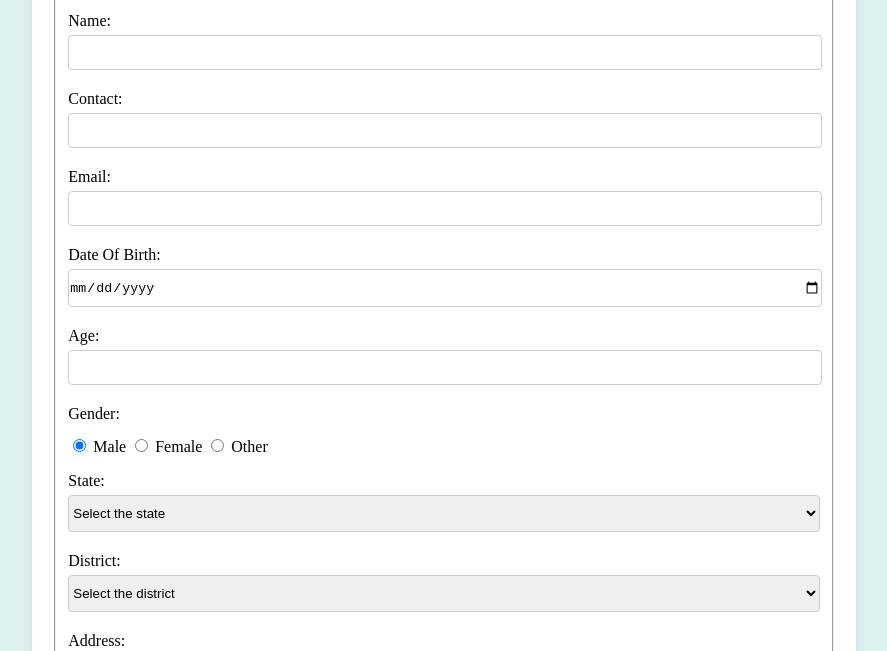
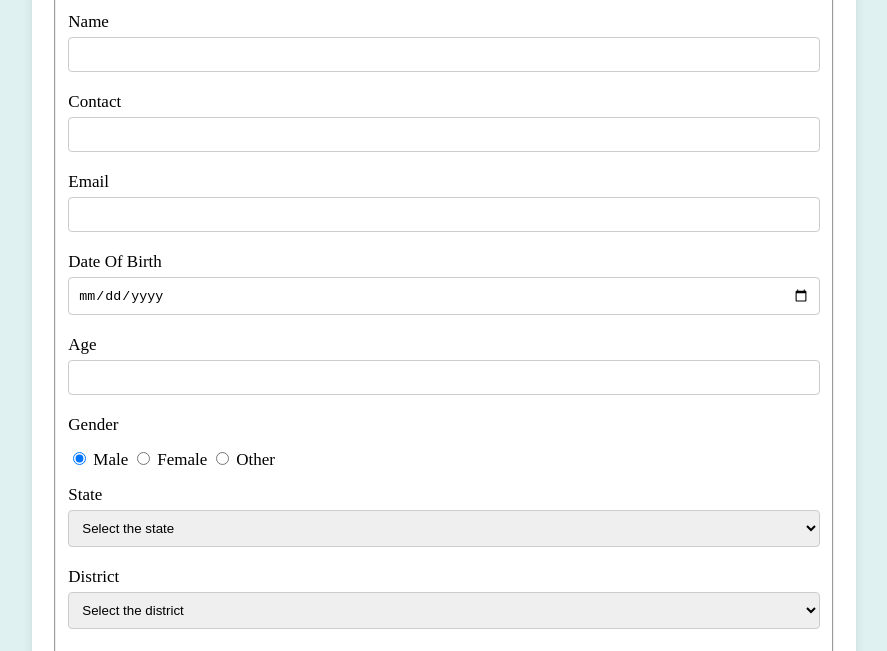
Before and after one commit to viscousCoder/Form, a plain HTML site: page index.html in a window 1280 px wide. Shown: the part 149-800 px from the top of the page, without its empty margins (196-1083 px from the left). Drawn offline with Linux system fonts and the light colour scheme.

Commit message:
Adding padding

```diff
--- a/index.html
+++ b/index.html
@@ -19,19 +19,19 @@
             <fieldset>
                 <legend>User Form</legend>
                 <form id="userForm">
-                    <label for="username">Name:</label>
+                    <label for="username">Name</label>
                     <input type="text" id="username" name="username">
                     <span class="error-message" id="usernameError">Please enter username!</span>
-                    <label for="contact">Contact:</label>
+                    <label for="contact">Contact</label>
                     <input type="text" id="contact" name="contact">
                     <span class="error-message" id="contactError">Please fill the contact number!</span>
-                    <label for="email">Email:</label>
+                    <label for="email">Email</label>
                     <input type="text" id="email" name="email">
                     <span class="error-message" id="emailError">Please fill the email!</span>
-                    <label for="date">Date Of Birth:</label>
+                    <label for="date">Date Of Birth</label>
                     <input type="date" id="date" name="date" min="1950-01-01" max="2024-01-31">
                     <span id="dateError" class="error-message">Please fill the date of birth!</span>
-                    <label for="age">Age:</label>
+                    <label for="age">Age</label>
                     <input type="text" id="age" name="age" readonly>
                     <span class="error-message" id="ageError">Please fill the age!</span>
                     <!-- <label for="gender">Gender:</label>
@@ -41,7 +41,7 @@
                         <option value="female">Female</option>
                         <option value="other">Other</option>
                     </select> -->
-                    <label for="gender">Gender:</label>
+                    <label for="gender">Gender</label>
                     <input type="radio" name="gender" id="male" value="male" checked>
                     <label for="male" class="checkboxLabel">Male</label>
                     <input type="radio" name="gender" id="female" value="female">
@@ -59,19 +59,19 @@
                     <span class="error-message" id="districtError">Please fill the district!</span> -->
 
 
-                    <label for="state">State:</label>
-                    <select name="state" id="state">
+                    <label for="state">State</label>
+                    <select name="state" id="state" class="stateClass">
                         <option value="" selected="selected">Select the state</option>
                     </select>
                     <span id="stateError" class="error-message">Please fill the state!</span>
 
-                    <label for="district">District:</label>
+                    <label for="district">District</label>
                     <select name="district" id="district">
                         <option value="" selected="selected">Select the district</option>
                     </select>
                     <span class="error-message" id="districtError">Please fill the district!</span>
 
-                    <label for="address">Address:</label>
+                    <label for="address">Address</label>
                     <textarea name="address" id="address"></textarea>
                     <span id="addressError" class="error-message">Please fill the address!</span>
                     <label for="adult">Are you an adult? </label>
--- a/style.css
+++ b/style.css
@@ -34,15 +34,17 @@ header p {
 }
 
 label {
+  font-size: 17px;
   display: block;
   margin: 10px 0 5px;
 }
+
 input,
 select,
 textarea {
-  /* box-sizing: border-box; */
+  box-sizing: border-box;
   width: 100%;
-  padding: 9px 0px;
+  padding: 9px 9px;
   margin-bottom: 10px;
   border: 1px solid #ccc;
   border-radius: 4px;
@@ -63,7 +65,7 @@ input[type="radio"],
   padding: 10px 15px;
   border: none;
   border-radius: 5px;
-  background-color: aquamarine;
+  background-color: #61c5bf;
   color: black;
   cursor: pointer;
 }
@@ -72,9 +74,12 @@ button {
   padding: 10px 15px;
   border: none;
   border-radius: 5px;
-  background-color: aquamarine;
+  background-color: #61c5bf;
   color: black;
   cursor: pointer;
+}
+#submitBtn:hover {
+  background-color: aqua;
 }
 button:hover {
   background-color: aqua;
@@ -86,7 +91,7 @@ button:hover {
   border-color: green;
 }
 td {
-  width: 10vh;
+  /* width: 10vh; */
   height: 10vh;
   text-align: center;
 }
```
